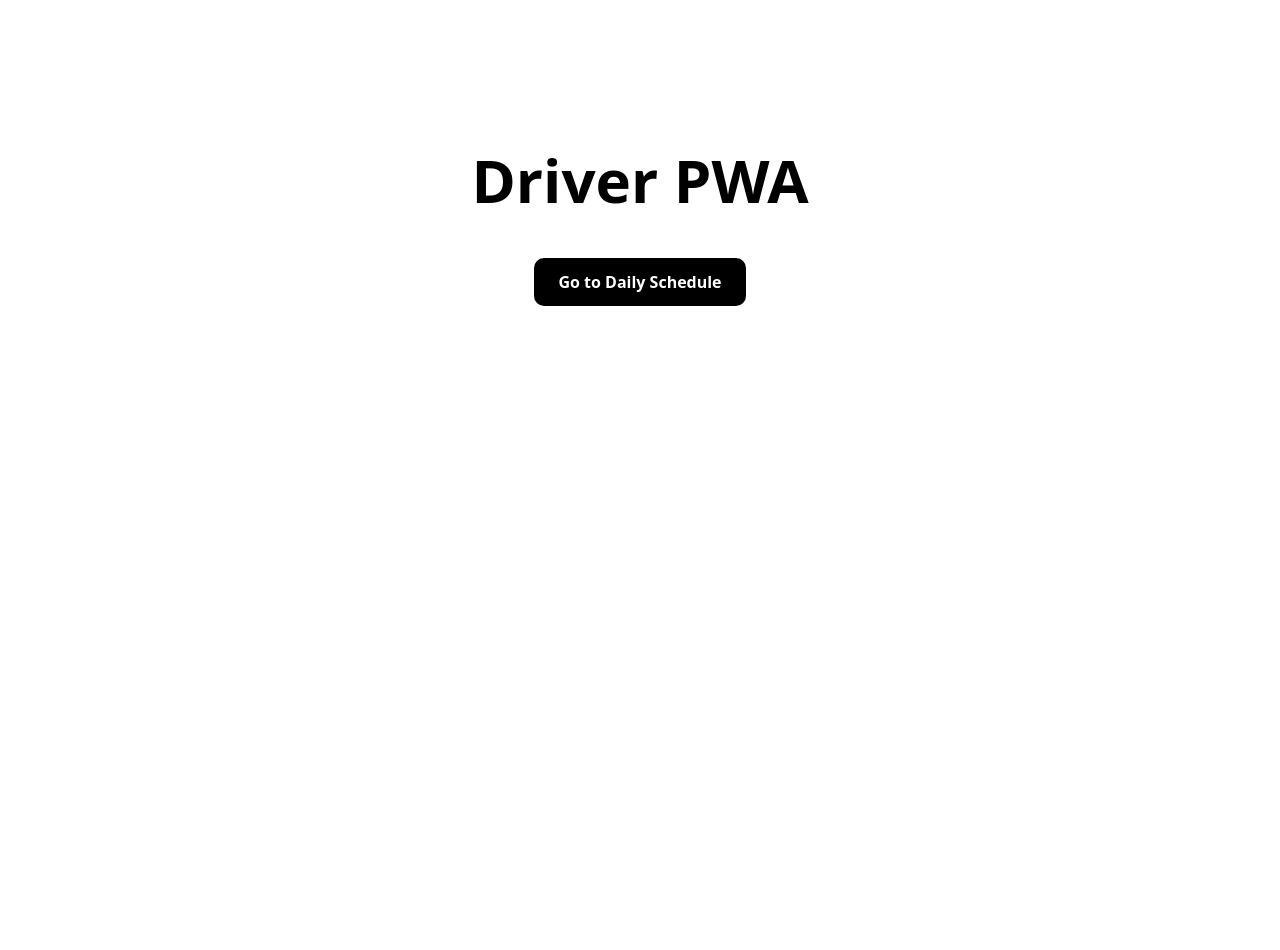
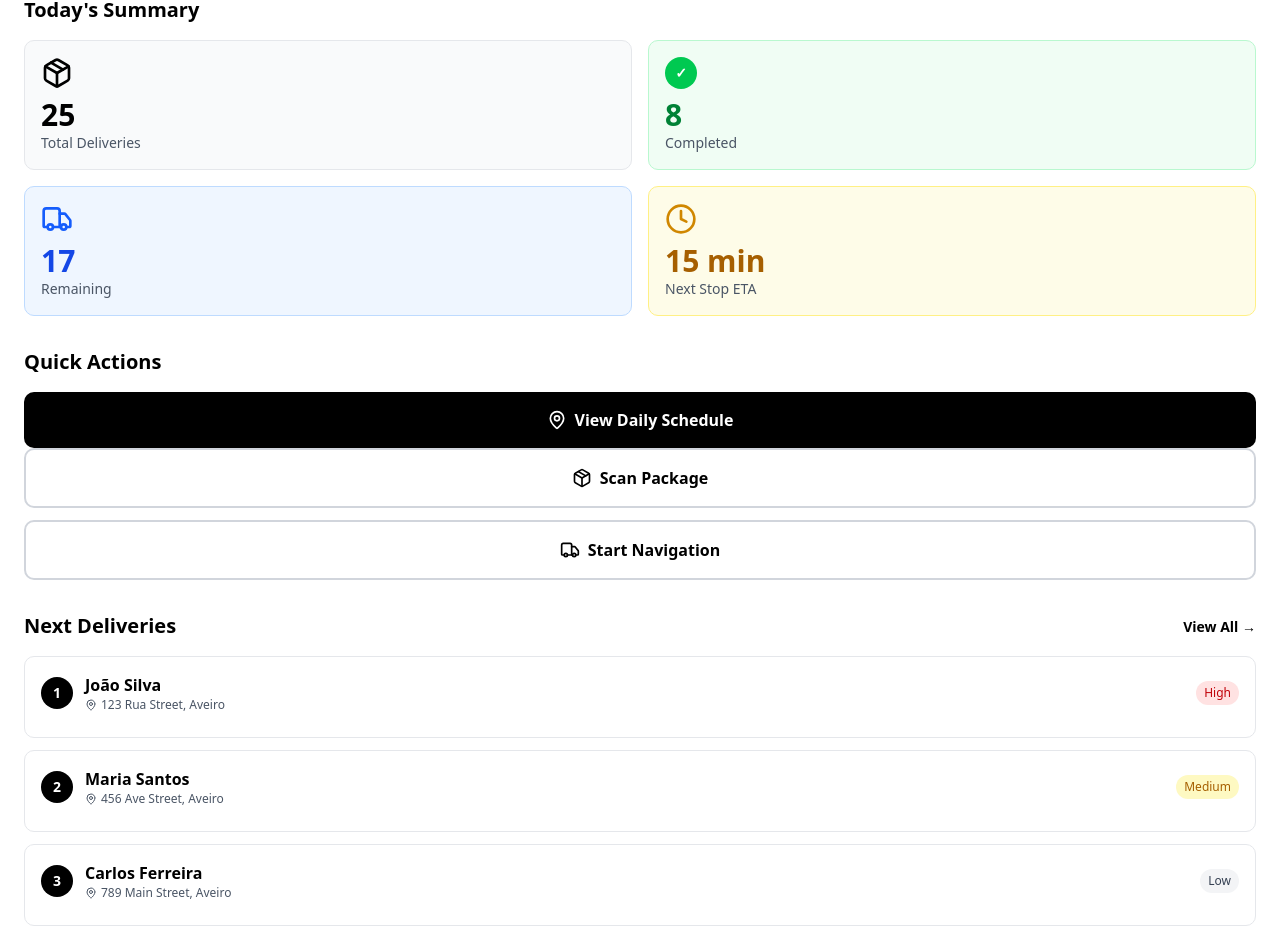
Before and after one commit to hujuc/Smart-Logistics-ES, a Next.js app in the folder src/frontend/driver-pwa/: page /driver/ in a window 1280 px wide. Shown: the part 172-1122 px from the top of the page. Before the commit the page ends 800 px from the top, so only its background shows below. Built offline with nearby package versions, Linux system fonts and the light colour scheme.

Commit message:
homepage driver

```diff
--- a/src/frontend/driver-pwa/app/page.tsx
+++ b/src/frontend/driver-pwa/app/page.tsx
@@ -1,16 +1,158 @@
-import Link from 'next/link'
+"use client";
 
-export default function Home() {
+import Link from 'next/link';
+import { Truck, Package, MapPin, Clock, Bell } from 'lucide-react';
+
+export default function DriverHome() {
+  // Mock data
+  const todayStats = {
+    totalDeliveries: 25,
+    completed: 8,
+    remaining: 17,
+    nextStopETA: '15 min'
+  };
+
   return (
-    <div className="min-h-screen flex items-center justify-center bg-white">
-      <div className="text-center space-y-8">
-        <h1 className="text-6xl font-bold text-black">Driver PWA</h1>
-        <Link href="/interfaces/daily-schedule">
-          <button className="mt-4 bg-black text-white px-6 py-3 rounded-lg font-semibold hover:bg-gray-800 transition-colors">
-            Go to Daily Schedule
-          </button>
-        </Link>
+      <div className="min-h-screen bg-white">
+        {/* Header */}
+        <div className="bg-black text-white p-6">
+          <div className="flex items-center justify-between mb-4">
+            <div>
+              <h1 className="text-3xl font-bold">Welcome Back</h1>
+              <p className="text-gray-300 text-sm mt-1">Carlos Silva • Driver</p>
+            </div>
+            <div className="relative">
+              <Bell className="w-6 h-6" />
+              <span className="absolute -top-1 -right-1 bg-red-500 text-white text-xs rounded-full w-5 h-5 flex items-center justify-center">
+              3
+            </span>
+            </div>
+          </div>
+          <p className="text-gray-400 text-sm">Tuesday, October 14, 2025</p>
+        </div>
+
+        {/* Today's Summary Cards */}
+        <div className="p-6 space-y-4">
+          <h2 className="text-xl font-bold text-black mb-4">Today's Summary</h2>
+
+          <div className="grid grid-cols-2 gap-4">
+            <div className="bg-gray-50 border border-gray-200 rounded-lg p-4">
+              <Package className="w-8 h-8 text-black mb-2" />
+              <p className="text-3xl font-bold text-black">{todayStats.totalDeliveries}</p>
+              <p className="text-sm text-gray-600">Total Deliveries</p>
+            </div>
+
+            <div className="bg-green-50 border border-green-200 rounded-lg p-4">
+              <div className="w-8 h-8 bg-green-500 rounded-full flex items-center justify-center mb-2">
+                <span className="text-white font-bold text-sm">✓</span>
+              </div>
+              <p className="text-3xl font-bold text-green-700">{todayStats.completed}</p>
+              <p className="text-sm text-gray-600">Completed</p>
+            </div>
+
+            <div className="bg-blue-50 border border-blue-200 rounded-lg p-4">
+              <Truck className="w-8 h-8 text-blue-600 mb-2" />
+              <p className="text-3xl font-bold text-blue-700">{todayStats.remaining}</p>
+              <p className="text-sm text-gray-600">Remaining</p>
+            </div>
+
+            <div className="bg-yellow-50 border border-yellow-200 rounded-lg p-4">
+              <Clock className="w-8 h-8 text-yellow-600 mb-2" />
+              <p className="text-3xl font-bold text-yellow-700">{todayStats.nextStopETA}</p>
+              <p className="text-sm text-gray-600">Next Stop ETA</p>
+            </div>
+          </div>
+
+          {/* Quick Actions */}
+          <div className="mt-8 space-y-3">
+            <h2 className="text-xl font-bold text-black mb-4">Quick Actions</h2>
+
+            <Link href="/interfaces/daily-schedule">
+              <button className="w-full bg-black text-white py-4 rounded-lg font-semibold hover:bg-gray-800 transition-colors flex items-center justify-center gap-2">
+                <MapPin className="w-5 h-5" />
+                View Daily Schedule
+              </button>
+            </Link>
+
+            <button className="w-full bg-white border-2 border-gray-300 text-black py-4 rounded-lg font-semibold hover:bg-gray-50 transition-colors flex items-center justify-center gap-2">
+              <Package className="w-5 h-5" />
+              Scan Package
+            </button>
+
+            <button className="w-full bg-white border-2 border-gray-300 text-black py-4 rounded-lg font-semibold hover:bg-gray-50 transition-colors flex items-center justify-center gap-2">
+              <Truck className="w-5 h-5" />
+              Start Navigation
+            </button>
+          </div>
+
+          {/* Next Deliveries Preview */}
+          <div className="mt-8">
+            <div className="flex items-center justify-between mb-4">
+              <h2 className="text-xl font-bold text-black">Next Deliveries</h2>
+              <Link href="/interfaces/daily-schedule">
+              <span className="text-sm text-black hover:text-gray-600 font-semibold">
+                View All →
+              </span>
+              </Link>
+            </div>
+
+            <div className="space-y-3">
+              <div className="bg-white border border-gray-200 rounded-lg p-4">
+                <div className="flex items-center gap-3 mb-2">
+                  <div className="w-8 h-8 bg-black text-white rounded-full flex items-center justify-center font-bold text-sm">
+                    1
+                  </div>
+                  <div className="flex-1">
+                    <p className="font-semibold text-black">João Silva</p>
+                    <p className="text-xs text-gray-600 flex items-center gap-1">
+                      <MapPin className="w-3 h-3" />
+                      123 Rua Street, Aveiro
+                    </p>
+                  </div>
+                  <span className="px-2 py-1 bg-red-100 text-red-700 text-xs font-medium rounded-full">
+                  High
+                </span>
+                </div>
+              </div>
+
+              <div className="bg-white border border-gray-200 rounded-lg p-4">
+                <div className="flex items-center gap-3 mb-2">
+                  <div className="w-8 h-8 bg-black text-white rounded-full flex items-center justify-center font-bold text-sm">
+                    2
+                  </div>
+                  <div className="flex-1">
+                    <p className="font-semibold text-black">Maria Santos</p>
+                    <p className="text-xs text-gray-600 flex items-center gap-1">
+                      <MapPin className="w-3 h-3" />
+                      456 Ave Street, Aveiro
+                    </p>
+                  </div>
+                  <span className="px-2 py-1 bg-yellow-100 text-yellow-700 text-xs font-medium rounded-full">
+                  Medium
+                </span>
+                </div>
+              </div>
+
+              <div className="bg-white border border-gray-200 rounded-lg p-4">
+                <div className="flex items-center gap-3 mb-2">
+                  <div className="w-8 h-8 bg-black text-white rounded-full flex items-center justify-center font-bold text-sm">
+                    3
+                  </div>
+                  <div className="flex-1">
+                    <p className="font-semibold text-black">Carlos Ferreira</p>
+                    <p className="text-xs text-gray-600 flex items-center gap-1">
+                      <MapPin className="w-3 h-3" />
+                      789 Main Street, Aveiro
+                    </p>
+                  </div>
+                  <span className="px-2 py-1 bg-gray-100 text-gray-700 text-xs font-medium rounded-full">
+                  Low
+                </span>
+                </div>
+              </div>
+            </div>
+          </div>
+        </div>
       </div>
-    </div>
-  )
+  );
 }
```
